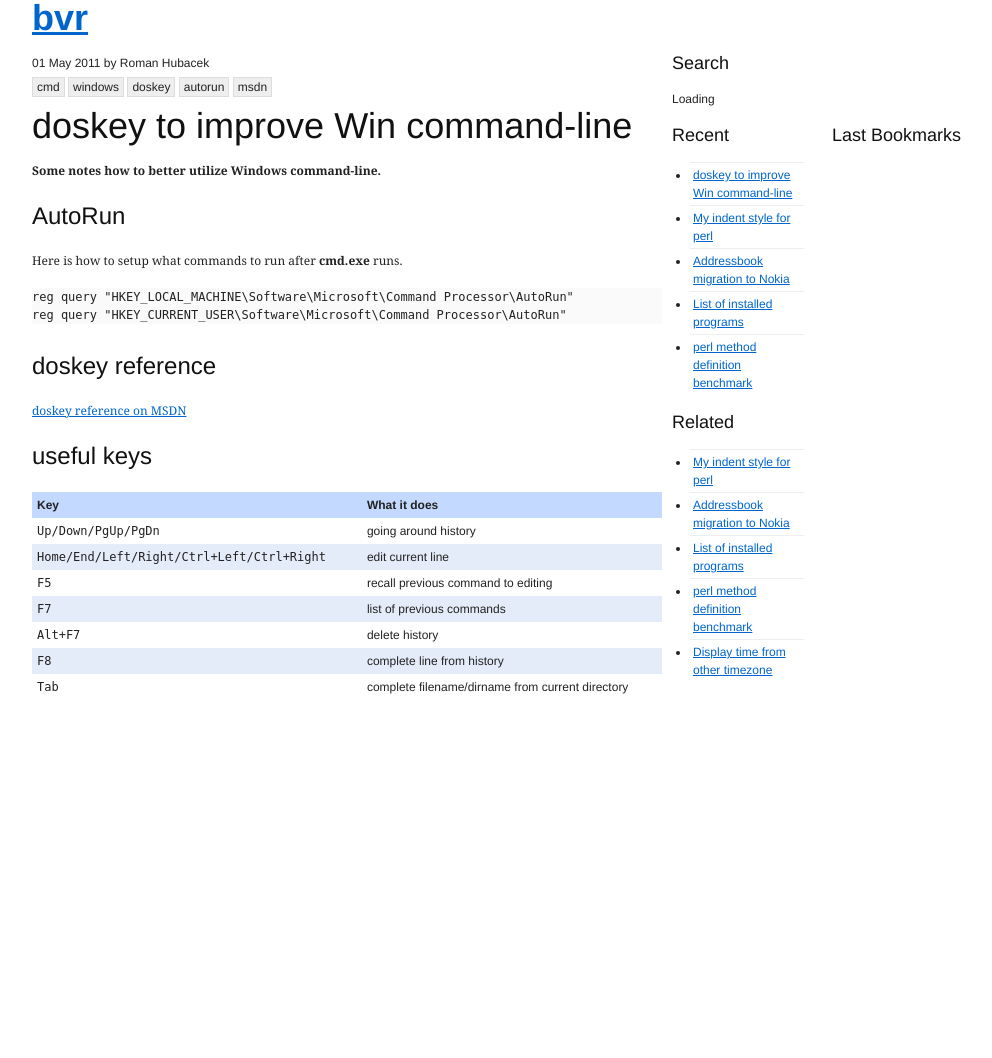
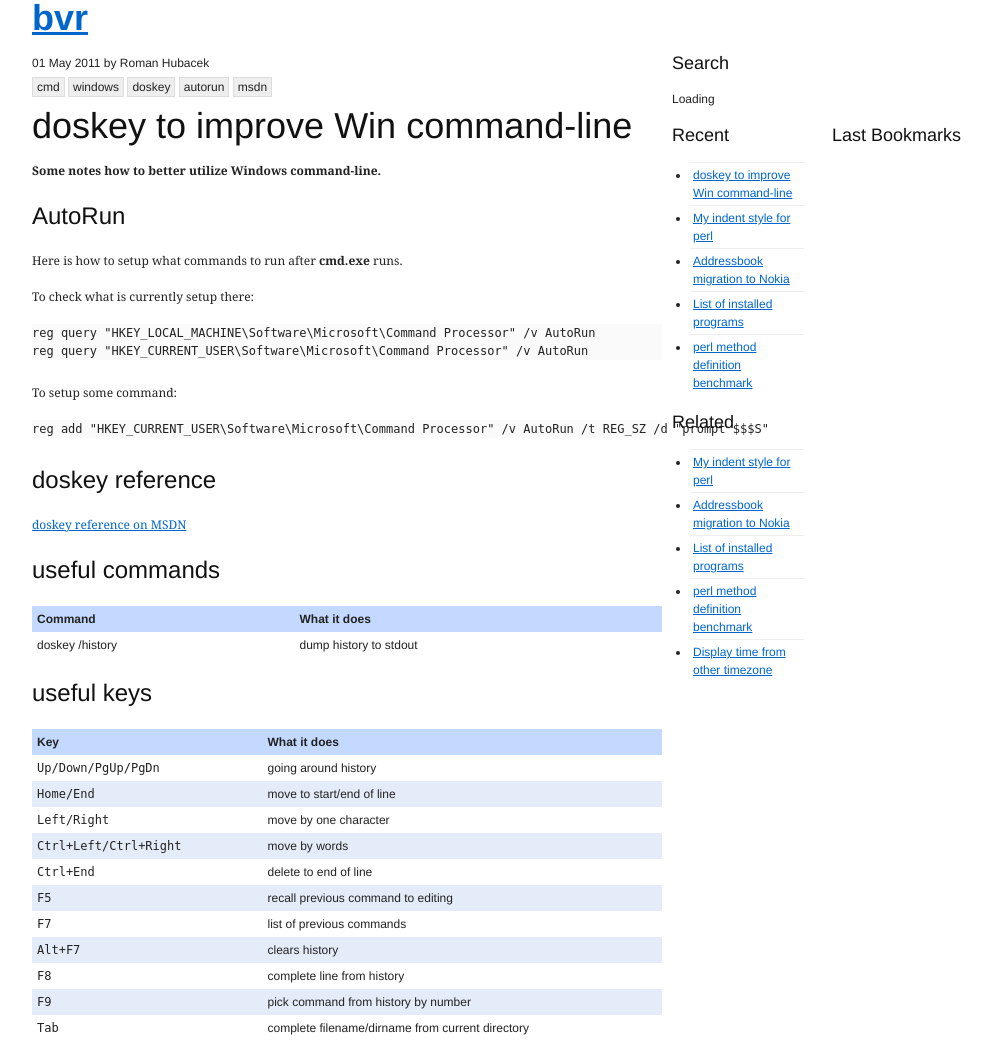
Before and after one commit to bvr/bvr.github.io, a Jekyll site: the page built from _posts/2011-05-01-doskey.md, in a window 1280 px wide. Shown: the whole page, without its empty margins (133-1125 px from the left). Built offline with Jekyll 4.4.1, drawn with Linux system fonts in a browser that asks for light colours; Markdown is read by kramdown in place of the engine named in the settings; comment, search, counter and statistics services are not loaded; before the commit the page ends 900 px from its top, so only the background shows below that.

Commit message:
Added some notes on AutoRun and history dump.

```diff
--- a/_posts/2011-05-01-doskey.md
+++ b/_posts/2011-05-01-doskey.md
@@ -16,21 +16,37 @@ tags:
 
 Here is how to setup what commands to run after **cmd.exe** runs.
 
-    reg query "HKEY_LOCAL_MACHINE\Software\Microsoft\Command Processor\AutoRun"
-    reg query "HKEY_CURRENT_USER\Software\Microsoft\Command Processor\AutoRun"
+To check what is currently setup there:
+
+    reg query "HKEY_LOCAL_MACHINE\Software\Microsoft\Command Processor" /v AutoRun
+    reg query "HKEY_CURRENT_USER\Software\Microsoft\Command Processor" /v AutoRun
+
+To setup some command:
+
+    reg add "HKEY_CURRENT_USER\Software\Microsoft\Command Processor" /v AutoRun /t REG_SZ /d "prompt $$$S"
 
 ## doskey reference
 
 [doskey reference on MSDN](http://www.microsoft.com/resources/documentation/windows/xp/all/proddocs/en-us/doskey.mspx?mfr=true)
 
+## useful commands
+
+Command                | What it does
+-----------------------|--------------------------
+doskey /history        | dump history to stdout
+
 ## useful keys
 
-Key                                        | What it does
--------------------------------------------|--------------------------
-`Up/Down/PgUp/PgDn`                        | going around history
-`Home/End/Left/Right/Ctrl+Left/Ctrl+Right` | edit current line
-`F5`                                       | recall previous command to editing
-`F7`                                       | list of previous commands
-`Alt+F7`                                   | delete history
-`F8`                                       | complete line from history
-`Tab`                                      | complete filename/dirname from current directory
+Key                    | What it does
+-----------------------|--------------------------
+`Up/Down/PgUp/PgDn`    | going around history
+`Home/End`             | move to start/end of line
+`Left/Right`           | move by one character
+`Ctrl+Left/Ctrl+Right` | move by words
+`Ctrl+End`             | delete to end of line
+`F5`                   | recall previous command to editing
+`F7`                   | list of previous commands
+`Alt+F7`               | clears history
+`F8`                   | complete line from history
+`F9`                   | pick command from history by number
+`Tab`                  | complete filename/dirname from current directory
```
